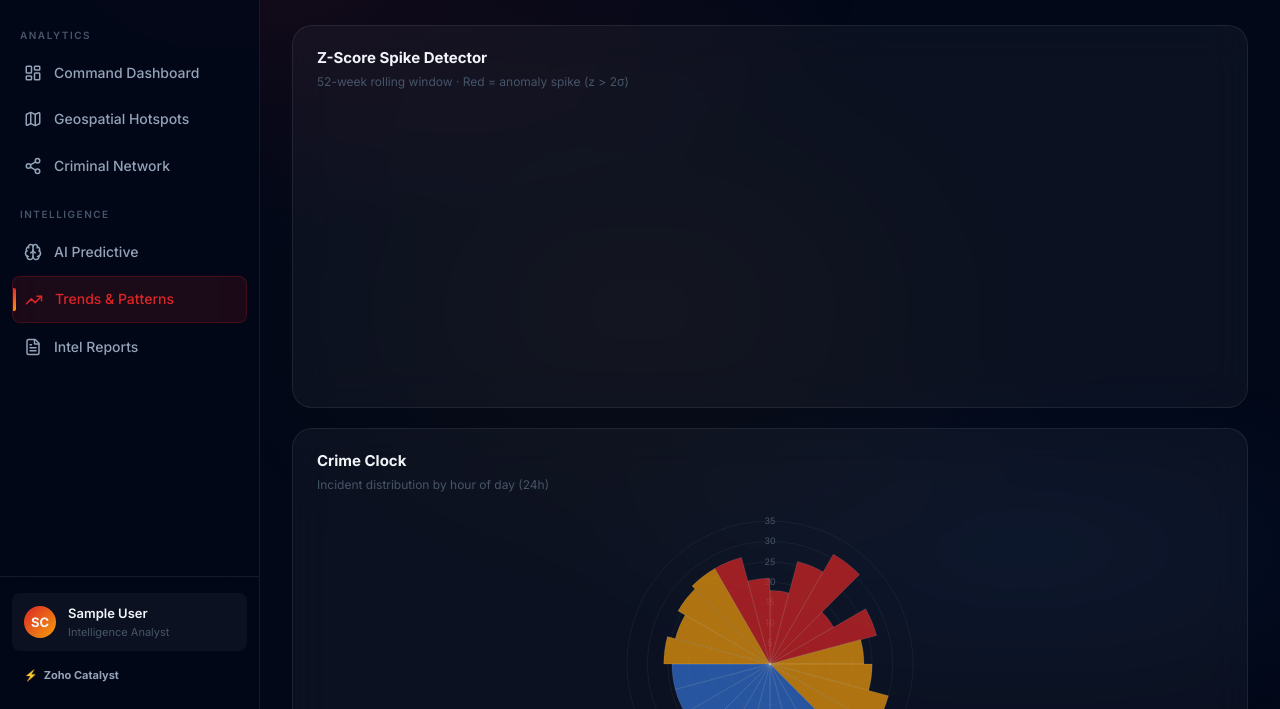
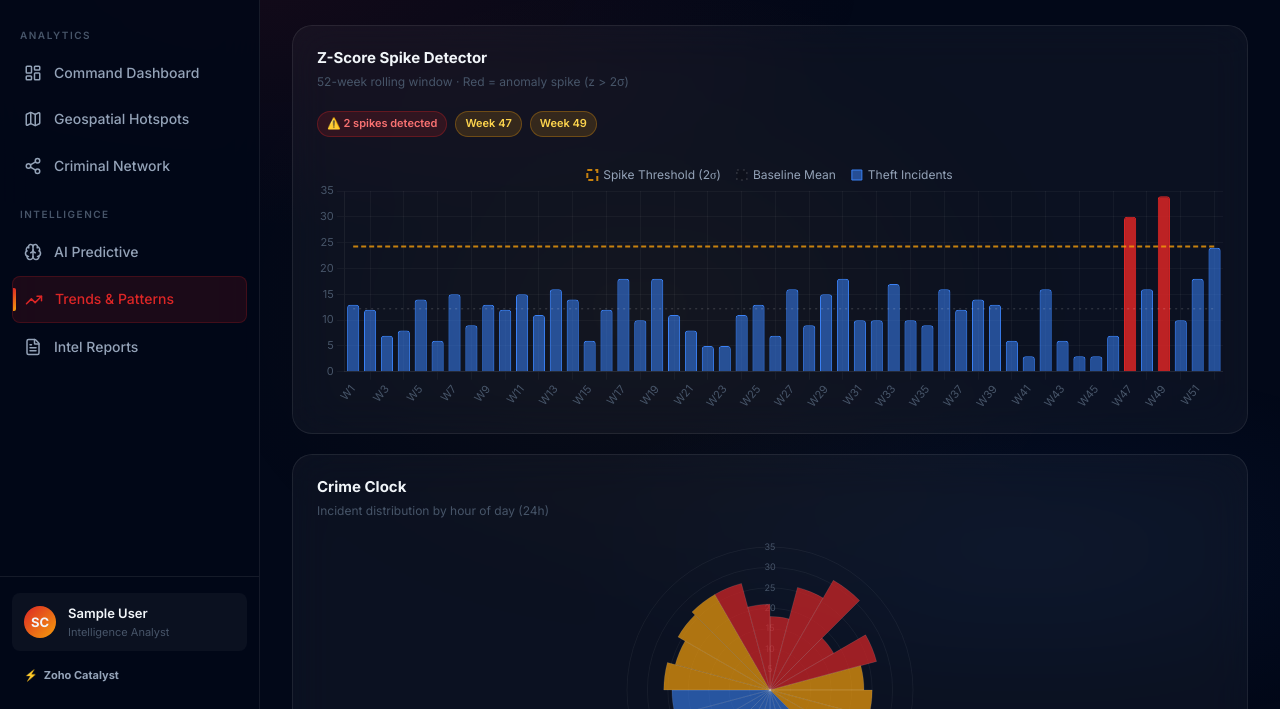
Before and after one commit to ndlokesh/ai-crime-analytics, a plain HTML site: page client/public/trends.html in a window 1280 px wide. Shown: the part 91-800 px from the top of the page. Drawn offline with nearby package versions, Linux system fonts and the light colour scheme; sample sign-in values are in the browser's storage.

Commit message:
fix: resolve critical JS errors in Reports and Trends pages on missing API data

```diff
--- a/client/public/js/api.js
+++ b/client/public/js/api.js
@@ -665,6 +665,7 @@ export const api = {
     const alerts = genAlerts(distSummary);
     return {
       total_cases:          _cases.length,
+      total_incidents:      _cases.length,
       fir_count:            _cases.filter(c => c.CaseCategoryName === 'FIR' || c.CrimeNo.startsWith('KSP')).length,
       under_investigation:  _cases.filter(c => c.CaseStatusName === 'Under Investigation').length,
       heinous_cases:        _cases.filter(c => ['Heinous', 'Critical', 'High'].includes(c.GravityOffenceName)).length,
--- a/client/public/trends.html
+++ b/client/public/trends.html
@@ -180,7 +180,7 @@ let selectedType = 'Theft';
 // ── Z-Score Spike Detector ────────────────────────────────────
 async function renderZScoreChart(type) {
   if (!Object.keys(weeklyData).length) weeklyData = await api.getWeeklyZScores();
-  const values = weeklyData[type] || weeklyData['Theft'];
+  const values = weeklyData[type] || weeklyData['Crimes Against Property'] || Object.values(weeklyData)[0] || Array(52).fill(0);
   const weeks = values.length;
   const zScores = zScore(values);
   const mean = values.reduce((s, v) => s + v, 0) / weeks;
```
